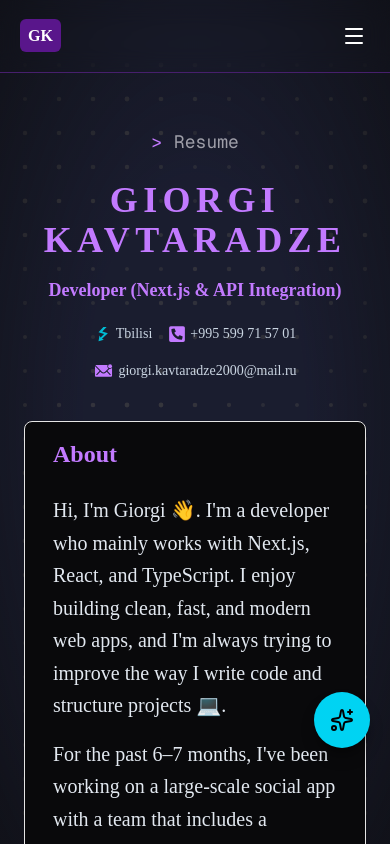
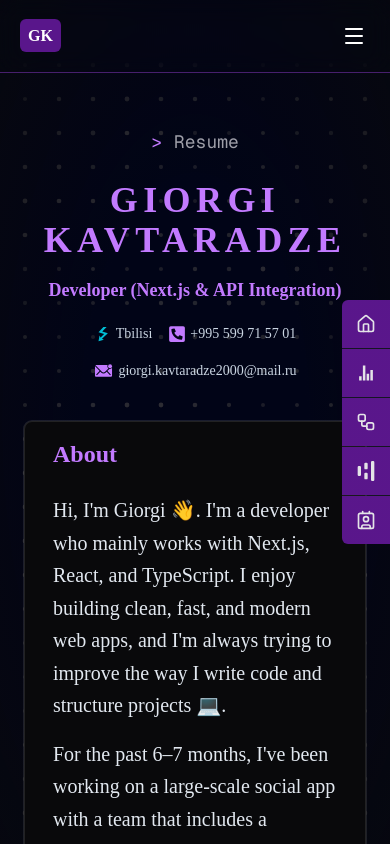
Before and after one commit to giorgi473/webPortfolio, a Next.js app: page /resume in a window 390 px wide. Shown: the top 844 px of the page. Built offline with nearby package versions, Linux system fonts and the light colour scheme.

Commit message:
Updated Home page and ProjectCard components

```diff
--- a/app/(route)/layout.tsx
+++ b/app/(route)/layout.tsx
@@ -1,4 +1,10 @@
+import { Metadata } from "next";
 import { DotPattern } from "@/components/ui/dot-pattern";
+
+export const metadata: Metadata = {
+  title: "Portfolio Resume",
+  description: "Generated by Portfolio Resume",
+};
 
 function ResumeLayout({ children }: { children: React.ReactNode }) {
   return (
--- a/app/layout.tsx
+++ b/app/layout.tsx
@@ -17,8 +17,8 @@ const geistMono = Geist_Mono({
 });
 
 export const metadata: Metadata = {
-  title: "Create Next App",
-  description: "Generated by create next app",
+  title: "Portfolio",
+  description: "Generated by Portfolio",
 };
 
 export default function RootLayout({
@@ -33,7 +33,7 @@ export default function RootLayout({
       >
         <ThemeProvider
           attribute="class"
-          defaultTheme="system"
+          defaultTheme="dark"
           enableSystem
           disableTransitionOnChange
         >
--- a/components/canvas/StarsCanvas.tsx
+++ b/components/canvas/StarsCanvas.tsx
@@ -10,7 +10,10 @@ const Stars = (props: Record<string, unknown>) => {
   const ref = useRef<THREE.Points>(null);
   const [sphere] = useState(
     () =>
-      random.inSphere(new Float32Array(5000), { radius: 1.2 }) as Float32Array,
+      random.inSphere(
+        new Float32Array(6000),
+        { radius: 1.2 },
+      ) as Float32Array,
   );
 
   useFrame((_state, delta) => {
@@ -21,12 +24,18 @@ const Stars = (props: Record<string, unknown>) => {
 
   return (
     <group rotation={[0, 0, Math.PI / 4]}>
-      <Points ref={ref} positions={sphere} stride={3} frustumCulled {...props}>
+      <Points
+        ref={ref}
+        positions={sphere}
+        stride={3}
+        frustumCulled
+        {...props}
+      >
         <PointMaterial
           transparent
           color="#f272c8"
           size={0.002}
-          sizeAttenuation={true}
+          sizeAttenuation
           depthWrite={false}
         />
       </Points>
--- a/components/shared/Header.tsx
+++ b/components/shared/Header.tsx
@@ -185,6 +185,7 @@ function Header() {
                 <li key={item.id}>
                   <button
                     type="button"
+                    suppressHydrationWarning
                     onClick={() => handleNavClick(item)}
                     className={[
                       "inline-block px-2 pb-0.5 border-b-3 transition-colors cursor-pointer text-sm lg:text-base",
--- a/components/shared/RightSidePanel.tsx
+++ b/components/shared/RightSidePanel.tsx
@@ -1,10 +1,14 @@
 "use client";
 
-import React from "react";
-import { Briefcase, MessageSquare, Calendar, Sparkles } from "lucide-react";
+import React, { useEffect, useMemo, useRef, useState } from "react";
+import { useRouter, usePathname } from "next/navigation";
 import { motion } from "motion/react";
-import Link from "next/link";
-import { Tooltip, TooltipContent, TooltipTrigger } from "../ui/tooltip";
+import { Contact, Workflow, Home } from "lucide-react";
+import { SiHyperskill } from "react-icons/si";
+import { IoMdStats } from "react-icons/io";
+import { Tooltip, TooltipContent, TooltipTrigger } from "@/components/ui/tooltip";
+
+const SCROLL_TARGET_KEY = "scroll-target-section";
 
 interface PanelButton {
   id: string;
@@ -15,42 +19,156 @@ interface PanelButton {
 
 const panelButtons: PanelButton[] = [
   {
-    id: "ai-chat",
-    icon: <Sparkles className="w-5 h-5" />,
-    href: "/ai-chat",
-    label: "AI ჩათი",
+    id: "home",
+    icon: <Home className="w-5 h-5" />,
+    href: "/",
+    label: "Home",
   },
   {
-    id: "services",
-    icon: <Briefcase className="w-5 h-5" />,
-    href: "/service",
-    label: "სერვისები",
+    id: "stats",
+    icon: <IoMdStats className="w-5 h-5" />,
+    href: "/",
+    label: "Stats",
   },
   {
-    id: "message",
-    icon: <MessageSquare className="w-5 h-5" />,
-    href: "/contacts",
-    label: "კონტაქტები",
+    id: "work",
+    icon: <Workflow className="w-5 h-5" />,
+    href: "/",
+    label: "Work",
   },
   {
-    id: "calendar",
-    icon: <Calendar className="w-5 h-5" />,
-    href: "#",
-    label: "მალე დაემატება",
+    id: "skills",
+    icon: <SiHyperskill className="w-5 h-5" />,
+    href: "/",
+    label: "Skills",
+  },
+  {
+    id: "contact",
+    icon: <Contact className="w-5 h-5" />,
+    href: "/",
+    label: "Contact",
   },
 ];
 
 export default function RightSidePanel() {
+  const router = useRouter();
+  const pathname = usePathname();
+
+  const navItems = useMemo(
+    () =>
+      panelButtons.map((b) => ({
+        id: b.id,
+        label: b.label,
+        path: b.href,
+      })),
+    []
+  );
+
+  const [activeSection, setActiveSection] = useState<string>("home");
+  const isClickScrolling = useRef(false);
+
+  const scrollToSection = (id: string) => {
+    const el = document.getElementById(id);
+    if (!el) return;
+
+    const headerOffset = 100;
+    const top = el.getBoundingClientRect().top + window.scrollY - headerOffset;
+
+    isClickScrolling.current = true;
+    setActiveSection(id);
+
+    window.scrollTo({
+      top,
+      behavior: "smooth",
+    });
+
+    setTimeout(() => {
+      isClickScrolling.current = false;
+    }, 700);
+  };
+
+  useEffect(() => {
+    const handleScroll = () => {
+      if (isClickScrolling.current) return;
+      if (pathname !== "/") return;
+
+      const scrollY = window.scrollY;
+      const offset = 120;
+
+      let found: string | null = null;
+
+      for (const item of navItems) {
+        const el = document.getElementById(item.id);
+        if (!el) continue;
+
+        const top = el.offsetTop - offset;
+        const bottom = top + el.offsetHeight;
+
+        if (scrollY >= top && scrollY < bottom) {
+          found = item.id;
+          break;
+        }
+      }
+
+      if (found && found !== activeSection) {
+        setActiveSection(found);
+      }
+    };
+
+    window.addEventListener("scroll", handleScroll, { passive: true });
+
+    return () => window.removeEventListener("scroll", handleScroll);
+  }, [navItems, activeSection, pathname]);
+
+  useEffect(() => {
+    if (pathname !== "/") return;
+
+    const target = window.sessionStorage.getItem(SCROLL_TARGET_KEY);
+
+    if (target) {
+      window.sessionStorage.removeItem(SCROLL_TARGET_KEY);
+      setTimeout(() => {
+        scrollToSection(target);
+      }, 100);
+    } else {
+      setActiveSection("home");
+    }
+  }, [pathname]);
+
+  const handlePanelClick = (button: PanelButton) => {
+    if (button.id === "resume") {
+      setActiveSection("resume");
+      router.push("/resume");
+      return;
+    }
+
+    if (pathname === "/") {
+      scrollToSection(button.id);
+      return;
+    }
+
+    setActiveSection(button.id);
+    window.sessionStorage.setItem(SCROLL_TARGET_KEY, button.id);
+    router.push("/");
+  };
+
+  const getActiveNavItem = () => {
+    if (pathname === "/resume") return "resume";
+    return activeSection;
+  };
+
   return (
-    <>
-      <div className="fixed right-0 top-1/2 -translate-y-1/2 z-50 hidden md:block">
+    <div className="fixed right-0 top-1/2 -translate-y-1/2 z-50">
       <motion.div
-          className="flex flex-col overflow-hidden rounded-l-sm bg-zinc-900/80 shadow-2xl shadow-black/30"
+        className="flex flex-col overflow-hidden rounded-l-sm bg-transparent"
         initial={{ x: 100, opacity: 0 }}
         animate={{ x: 0, opacity: 1 }}
         transition={{ duration: 0.1, delay: 0.1 }}
       >
-          {panelButtons.map((button, index) => (
+        {panelButtons.map((button, index) => {
+          const isActive = getActiveNavItem() === button.id;
+
+          return (
             <motion.div
               key={button.id}
               initial={{ x: 50, opacity: 0 }}
@@ -63,40 +181,34 @@ export default function RightSidePanel() {
               }
             >
               <Tooltip>
-                <TooltipTrigger>
-                  <Link
-                    href={button.href}
-                    className="group relative block cursor-pointer"
+                <TooltipTrigger
+                  onClick={() => handlePanelClick(button)}
+                  className="group relative block cursor-pointer focus:outline-none"
                   aria-label={button.label}
                 >
-                    <div className="relative w-14 h-14 bg-linear-to-br from-purple-900 to-purple-900 hover:from-purple-900 hover:to-purple-900 transition-all duration-200 flex items-center justify-center">
-                      <div className="text-black group-hover:scale-110 transition-transform duration-200">
+                  <div className="relative w-12 h-12 md:w-14 md:h-14 bg-linear-to-br from-purple-900 to-purple-900 hover:from-purple-900 hover:to-purple-900 transition-all duration-100 flex items-center justify-center">
+                    <div
+                      className={[
+                        "group-hover:scale-110 transition-transform duration-100",
+                        isActive ? "text-black" : "text-zinc-200",
+                      ].join(" ")}
+                    >
                       {button.icon}
                     </div>
                   </div>
-                  </Link>
                 </TooltipTrigger>
                 <TooltipContent
                   side="left"
-                  sideOffset={12}
-                  className="bg-zinc-800 text-white"
+                  sideOffset={14}
+                  className="bg-purple-900 text-zinc-200 py-2.5 px-5"
                 >
                   {button.label}
                 </TooltipContent>
               </Tooltip>
             </motion.div>
-          ))}
+          );
+        })}
       </motion.div>
     </div>
-      <Link
-        href="/ai-chat"
-        aria-label="AI ჩეთის გახსნა"
-        className="fixed bottom-24 right-5 z-50 md:hidden"
-      >
-        <div className="flex h-14 w-14 items-center justify-center rounded-full bg-linear-to-br from-cyan-400 to-cyan-400 text-black shadow-lg shadow-black/40">
-          <Sparkles className="h-6 w-6" />
-        </div>
-      </Link>
-    </>
   );
 }
--- a/components/shared/ScrollToTop.tsx
+++ b/components/shared/ScrollToTop.tsx
@@ -37,7 +37,7 @@ export default function ScrollToTop() {
           whileHover={{ scale: 1.1, y: -2 }}
           whileTap={{ scale: 0.95 }}
           onClick={scrollToTop}
-          className="fixed bottom-8 right-8 md:bottom-12 md:right-12 z-50 w-10 h-10 md:w-14 md:h-14 bg-linear-to-br from-purple-900 to-purple-900 hover:from-purple-900 hover:to-purple-900 duration-200 text-black rounded-full flex items-center justify-center shadow-lg transition-colors cursor-pointer"
+          className="fixed bottom-8 right-8 md:bottom-12 md:right-12 z-50 w-12 h-12 md:w-14 md:h-14 bg-linear-to-br from-purple-900 to-purple-900 hover:from-purple-900 hover:to-purple-900 duration-200 text-black rounded-full flex items-center justify-center shadow-lg transition-colors cursor-pointer"
           aria-label="ზემოთ ასქროლვა"
         >
           <ArrowUp className="w-5 h-5 md:w-6 md:h-6" />
--- a/types/types.d.ts
+++ b/types/types.d.ts
@@ -0,0 +1,6 @@
+export interface PanelButton {
+    id: string;
+    icon: React.ReactNode;
+    href: string;
+    label: string;
+}
```
Lines whose indentation alone changed are shown as unchanged.
